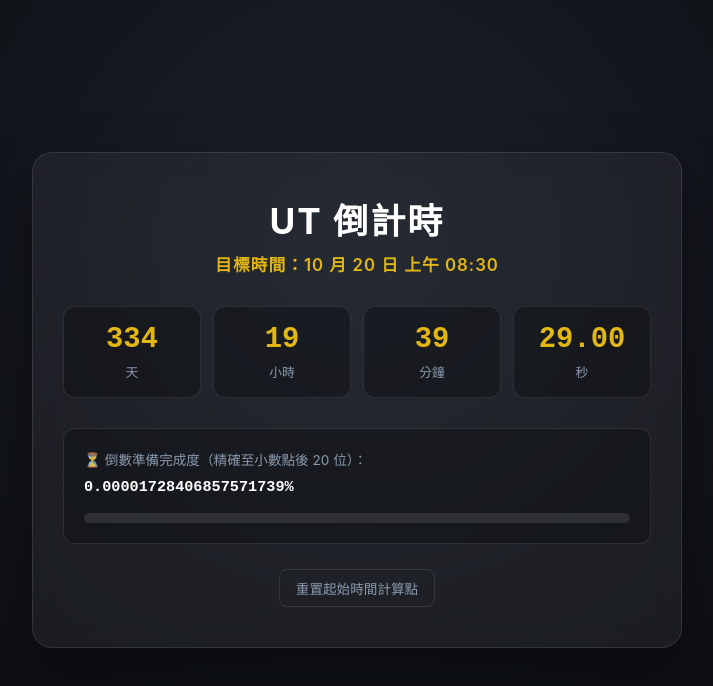
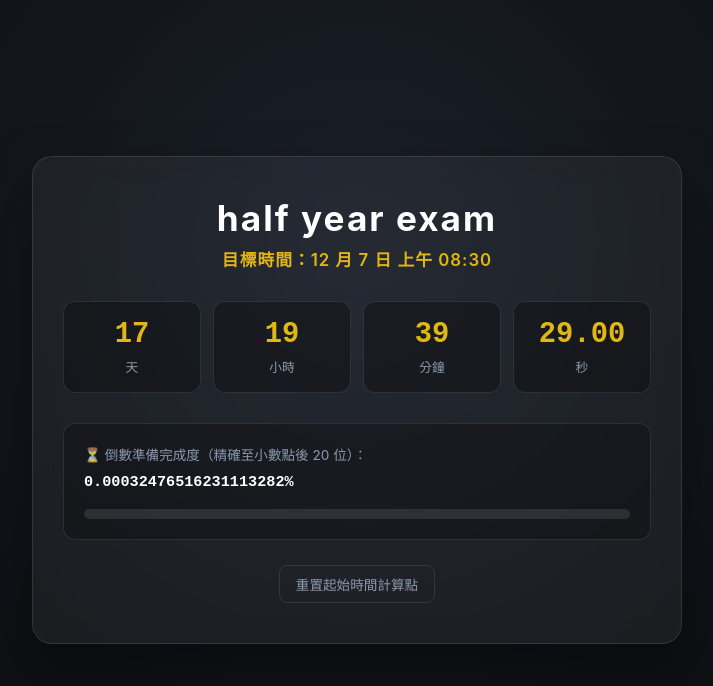
Before and after one commit to Edwin-QBY/me-game6, a plain HTML site: page index.html in a window 1280 px wide. Shown: the whole page, without its empty margins (283-996 px from the left). Drawn offline with Linux system fonts and the light colour scheme.

Commit message:
Update index.html

```diff
--- a/index.html
+++ b/index.html
@@ -3,7 +3,7 @@
 <head>
     <meta charset="UTF-8">
     <meta name="viewport" content="width=device-width, initial-scale=1.0">
-    <title>UT 倒計時</title>
+    <title>half year exam</title>
     <style>
         :root {
             --bg-color: #0d0f12;
@@ -156,8 +156,8 @@
 <body>
 
 <div class="container">
-    <h1>UT 倒計時</h1>
-    <div class="target-info">目標時間：10 月 20 日 上午 08:30</div>
+    <h1>half year exam</h1>
+    <div class="target-info">目標時間：12 月 7 日 上午 08:30</div>
 
     <!-- 倒計時顯示網格 -->
     <div class="countdown-grid">
@@ -194,15 +194,15 @@
 <script>
     let timerInterval = null;
 
-    // 設定目標時間：當前年份的 10 月 20 日 上午 08:30:00
+    // 設定目標時間：當前年份的 12 月 7 日 上午 08:30:00
     function getTargetDate() {
         const now = new Date();
         let targetYear = now.getFullYear();
-        let target = new Date(targetYear, 9, 20, 8, 30, 0, 0); // 月份 9 代表 10 月 (0-indexed)
+        let target = new Date(targetYear, 11, 7, 8, 30, 0, 0); // 月份 11 代表 12 月 (0-indexed)
 
-        // 如果今年 10 月 20 日 08:30 已過，則設定為明年 10 月 20 日
+        // 如果今年 12 月 7 日 08:30 已過，則設定為明年 12 月 7 日
         if (now > target) {
-            target = new Date(targetYear + 1, 9, 20, 8, 30, 0, 0);
+            target = new Date(targetYear + 1, 11, 7, 8, 30, 0, 0);
         }
         return target;
     }
```
